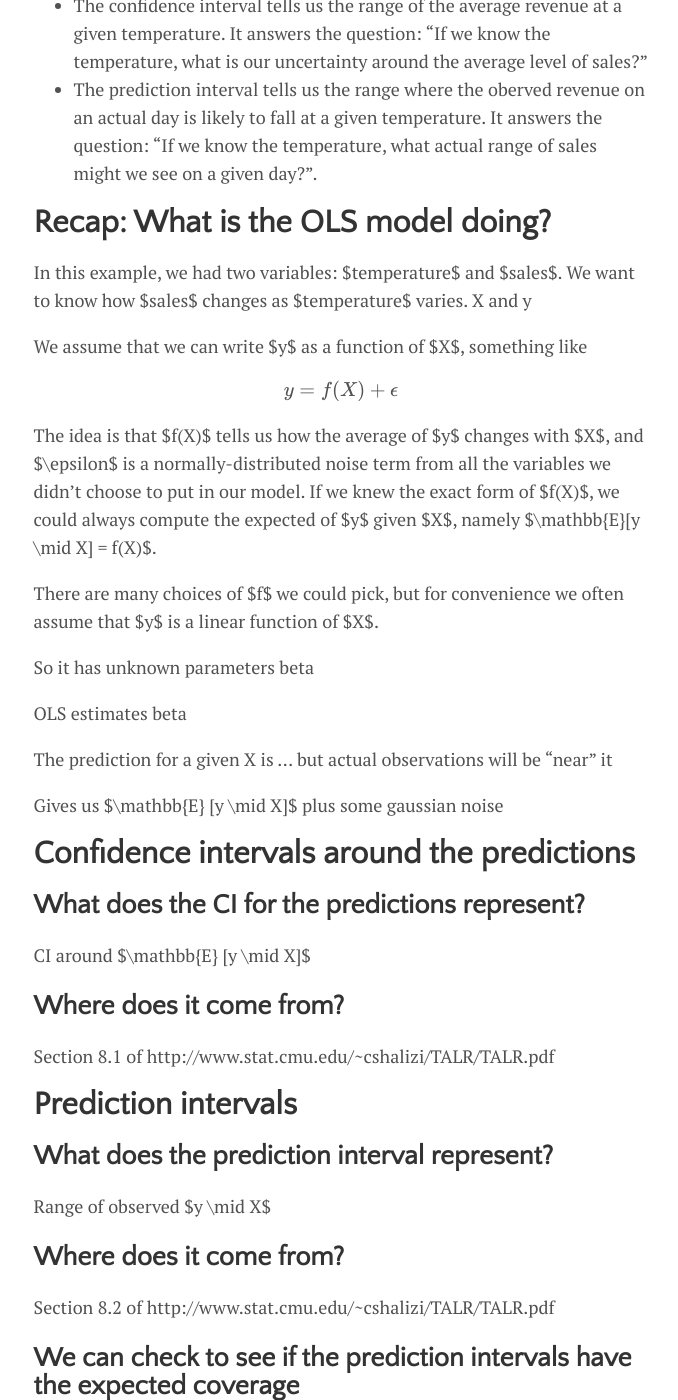
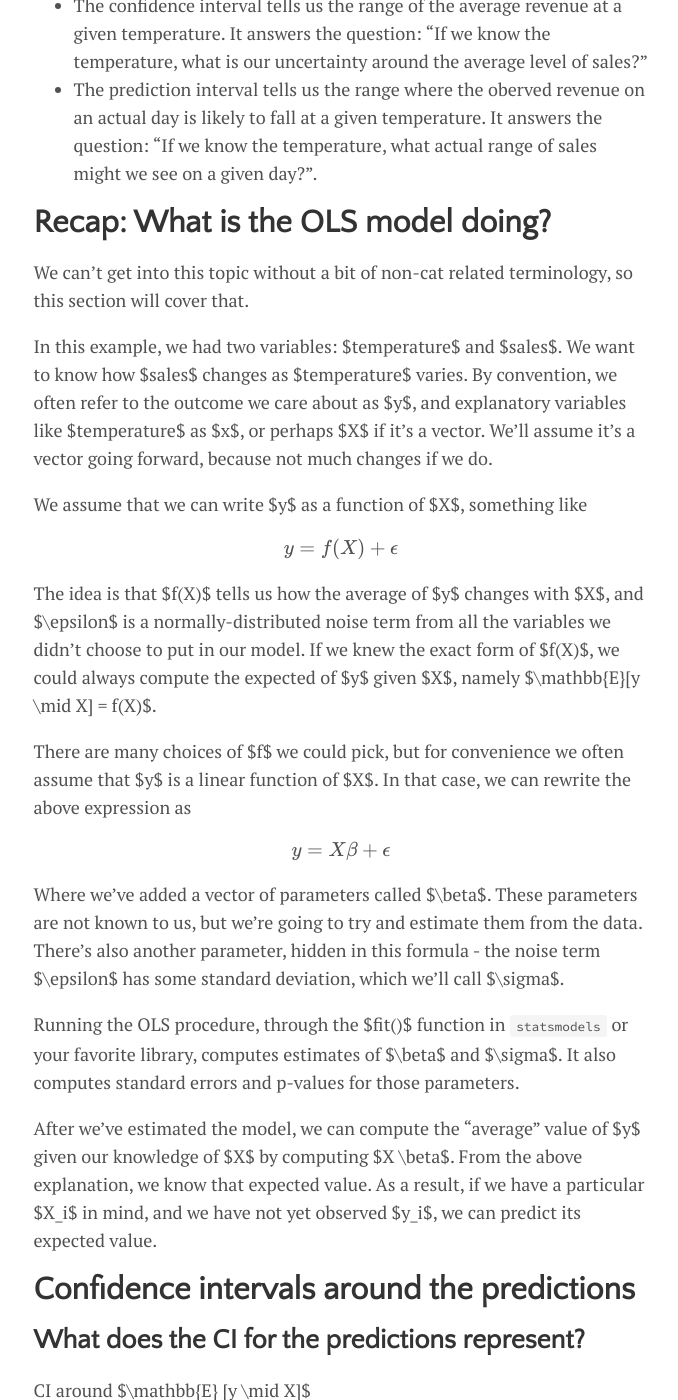
Before and after one commit to lmc2179/lmc2179.github.io, a Jekyll site: the page built from drafts/prediction_confidence.md, in a window 1280 px wide and 1400 px high, scrolled down 2683 px. Shown: the whole window, without its empty margins (299-977 px from the left). Built offline with Jekyll 4.4.1, drawn with Linux system fonts in a browser that asks for light colours; formulas are drawn with MathJax 3; some of the changed text lies outside the part shown.

Commit message:
Update prediction_confidence.md

````diff
--- a/drafts/prediction_confidence.md
+++ b/drafts/prediction_confidence.md
@@ -57,7 +57,7 @@ plt.legend()
 plt.show()
 ```
 
-We've got quite a dense plot now - let's take some time and recap all the elements we've added before we tackle them in detail:
+We've got quite a dense plot now - let's take some time and walk through all the elements we've added before we tackle them in detail:
 
 - The observed datapoints are `(temperature, sales revenue)` pairs.
 - The regression line tells us what the average revenue is as the temperature varies in our dataset. Here, we've assumed that the revenue varies linearly with the temperature. The regression line answers the question: "If we know the temperature, what is our single best guess about the average level of sales we expect to see?"
@@ -66,7 +66,9 @@ We've got quite a dense plot now - let's take some time and recap all the elemen
 
 # Recap: What is the OLS model doing?
 
-In this example, we had two variables: $temperature$ and $sales$. We want to know how $sales$ changes as $temperature$ varies. X and y
+We can't get into this topic without a bit of non-cat related terminology, so this section will cover that.
+
+In this example, we had two variables: $temperature$ and $sales$. We want to know how $sales$ changes as $temperature$ varies. By convention, we often refer to the outcome we care about as $y$, and explanatory variables like $temperature$ as $x$, or perhaps $X$ if it's a vector. We'll assume it's a vector going forward, because not much changes if we do.
 
 We assume that we can write $y$ as a function of $X$, something like
 
@@ -74,15 +76,15 @@ $$ y = f(X) + \epsilon $$
 
 The idea is that $f(X)$ tells us how the average of $y$ changes with $X$, and $\epsilon$ is a normally-distributed noise term from all the variables we didn't choose to put in our model. If we knew the exact form of $f(X)$, we could always compute the expected of $y$ given $X$, namely $\mathbb{E}[y \mid X] = f(X)$.
 
-There are many choices of $f$ we could pick, but for convenience we often assume that $y$ is a linear function of $X$.
+There are many choices of $f$ we could pick, but for convenience we often assume that $y$ is a linear function of $X$. In that case, we can rewrite the above expression as
 
-So it has unknown parameters beta
+$$ y = X \beta + \epsilon$$
 
-OLS estimates beta
+Where we've added a vector of parameters called $\beta$. These parameters are not known to us, but we're going to try and estimate them from the data. There's also another parameter, hidden in this formula - the noise term $\epsilon$ has some standard deviation, which we'll call $\sigma$.
 
-The prediction for a given X is ... but actual observations will be "near" it
+Running the OLS procedure, through the $fit()$ function in `statsmodels` or your favorite library, computes estimates of $\beta$ and $\sigma$. It also computes standard errors and p-values for those parameters.
 
-Gives us $\mathbb{E} [y \mid X]$ plus some gaussian noise
+After we've estimated the model, we can compute the "average" value of $y$ given our knowledge of $X$ by computing $X \beta$. From the above explanation, we know that expected value. As a result, if we have a particular $X_i$ in mind, and we have not yet observed $y_i$, we can predict its expected value.
 
 # Confidence intervals around the predictions
 
````
